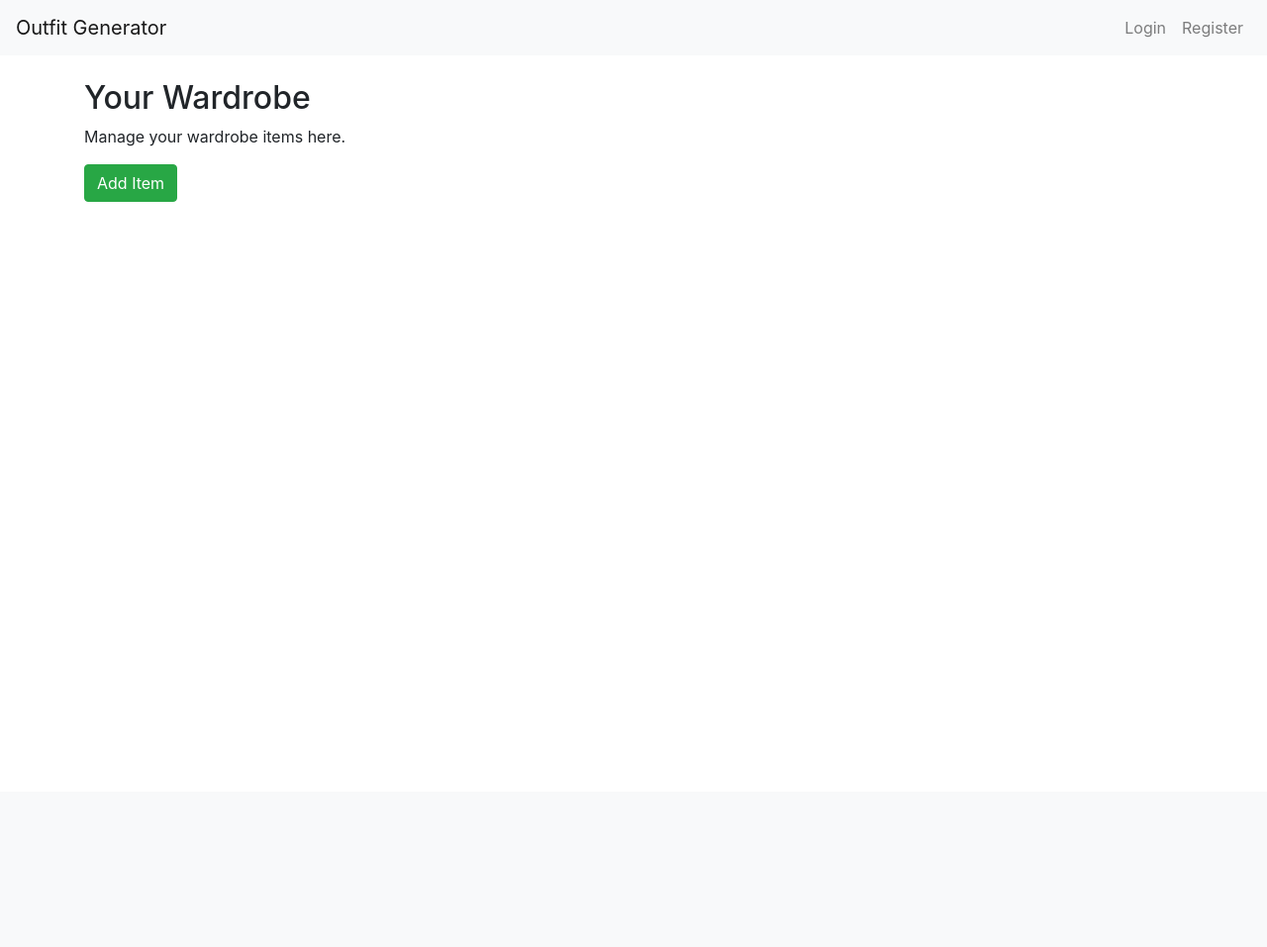
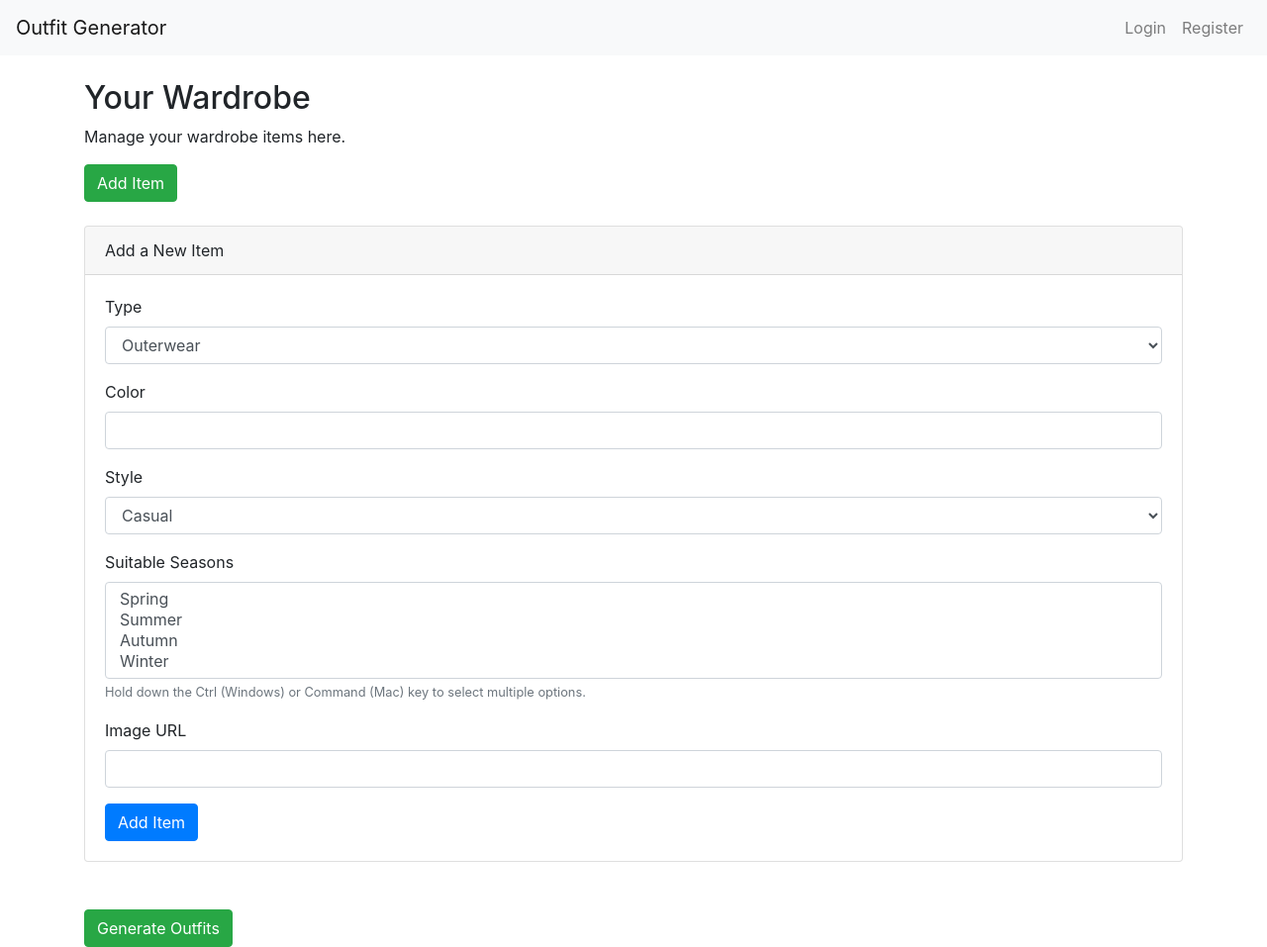
Before and after one commit to SShasholko/fashion-outfit-generator-in-Flask, a Flask app: template templates/wardrobe.html in a window 1280 px wide. Shown: the whole page at 99% size. Before the commit the page ends 204 px from the top, so only its background shows below. Run offline with Flask 3, Linux system fonts and the light colour scheme; the template is opened without the code that fills it, so the values that code supplies are empty; some libraries are stand-ins or nearby versions.

Commit message:
Add item to wardrobe, display all users items on wardrobe page

```diff
--- a/app.py
+++ b/app.py
@@ -66,10 +66,69 @@ def register():
         return redirect(url_for('wardrobe', username=session["user"]))
     return render_template('register.html')
 
-@app.route('/wardrobe')
+@app.route('/wardrobe', methods=["GET", "POST"])
 def wardrobe():
-    # Handle displaying the user's wardrobe
-    return render_template('wardrobe.html')
+    # user_name = mongo.db.users.find_one(session.get('user_id'))['_id']
+    # print(user_name)
+    user_id = mongo.db.users.find_one(session.get('user_id'))['_id']
+    if request.method == 'POST':
+        # Handle form submission
+        item_type = request.form['type']
+        color = request.form['color']
+        style = request.form['style']
+        seasons = request.form.getlist('seasons')
+        image_url = request.form['image_url']
+
+        # Insert the new item into the wardrobe collection
+        mongo.db.wardrobe.insert_one({
+            'user_id': ObjectId(user_id),  # Replace with the actual user ID from your session
+            'type': item_type,
+            'color': color,
+            'style': style,
+            'seasons': seasons,
+            'image_url': image_url
+        })
+
+        flash('Item added to your wardrobe!', 'success')
+        return redirect(url_for('wardrobe'))
+
+    # Retrieve the user's wardrobe items from the database
+    wardrobe_items = mongo.db.wardrobe.find({'user_id': user_id})
+    return render_template('wardrobe.html', wardrobe_items=wardrobe_items)
+
+@app.route("/wardrobe/edit/<item_id>", methods=['GET', 'POST'])
+def edit_item(item_id):
+    item = mongo.db.wardrobe.find_one({'_id': ObjectId(item_id)})
+
+    if request.method == 'POST':
+        # Update the item in the database
+        mongo.db.wardrobe.update_one(
+            {'_id': ObjectId(item_id)},
+            {'$set': {
+                'type': request.form['type'],
+                'color': request.form['color'],
+                'style': request.form['style'],
+                'weather': request.form['weather'],
+                'image_url': request.form['image_url']
+            }}
+        )
+        flash('Item updated successfully!', 'success')
+        return redirect(url_for('wardrobe'))
+
+    return render_template('edit_item.html', item=item)
+
+@app.route("/wardrobe/delete/<item_id>", methods=['POST'])
+def delete_item(item_id):
+    mongo.db.wardrobe.delete_one({'_id': ObjectId(item_id)})
+    flash('Item deleted successfully!', 'success')
+    return redirect(url_for('wardrobe'))
+
+
+
+
+
+
+
 
 @app.route('/outfit_suggestions')
 def outfit_suggestions():
--- a/templates/wardrobe.html
+++ b/templates/wardrobe.html
@@ -6,6 +6,91 @@
         <p>Manage your wardrobe items here.</p>
         <button class="btn btn-success" onclick="addItem()">Add Item</button>
         <!-- Display wardrobe items in a table or a grid -->
+
+        <div class="card my-4">
+            <div class="card-header">
+                Add a New Item
+            </div>
+            <div class="card-body">
+                <form method="POST" action="{{ url_for('wardrobe') }}">
+                    <div class="form-group">
+                        <label for="type">Type</label>
+                        <select id="type" name="type" class="form-control">
+                            <option value="Outerwear">Outerwear</option>
+                            <option value="Top">Top</option>
+                            <option value="Dress">Dress</option>
+                            <option value="Bottom">Bottom</option>
+                            <option value="Shoes">Shoes</option>
+                            <option value="Accessory">Accessory</option>
+                        </select>
+                    </div>
+                    <div class="form-group">
+                        <label for="color">Color</label>
+                        <input type="text" id="color" name="color" class="form-control">
+                    </div>
+
+                    <div class="form-group">
+                        <label for="style">Style</label>
+                        <select id="style" name="style" class="form-control">
+                            <option value="Casual">Casual</option>
+                            <option value="Formal">Formal</option>
+                            <option value="Semi-Formal">Semi-Formal</option>
+                            <option value="Athletic">Athletic</option>
+                        </select>
+                    </div>
+
+                    <div class="form-group">
+                        <label for="seasons">Suitable Seasons</label>
+                        <select id="seasons" name="seasons" class="form-control" multiple>
+                            <option value="Spring">Spring</option>
+                            <option value="Summer">Summer</option>
+                            <option value="Autumn">Autumn</option>
+                            <option value="Winter">Winter</option>
+                        </select>
+                        <small class="form-text text-muted">Hold down the Ctrl (Windows) or Command (Mac) key to select multiple options.</small>
+                    </div>
+
+
+
+                    <div class="form-group">
+                        <label for="image_url">Image URL</label>
+                        <input type="text" id="image_url" name="image_url" class="form-control">
+                    </div>
+                    <button type="submit" class="btn btn-primary">Add Item</button>
+                </form>
+            </div>
+        </div>
+
+        <!-- Wardrobe Items -->
+        <div class="row">
+            {% for item in wardrobe_items %}
+            <div class="col-md-4">
+                <div class="card mb-4">
+                    <img class="card-img-top" src="{{ item.image_url or url_for('static', filename='images/default_item.png') }}" alt="Item Image">
+                    <div class="card-body">
+                        <h5 class="card-title">{{ item.type }}</h5>
+                        <p class="card-text">Color: {{ item.color }}</p>
+                        <p class="card-text">Style: {{ item.style }}</p>
+                        <p class="card-text">Suitable for: {{ item.weather }}</p>
+                        <a href="{{ url_for('edit_item', item_id=item._id) }}" class="btn btn-warning">Edit</a>
+                        <form method="POST" action="{{ url_for('delete_item', item_id=item._id) }}" style="display:inline;">
+                            <button type="submit" class="btn btn-danger" onclick="return confirm('Are you sure you want to delete this item?');">Delete</button>
+                        </form>
+                    </div>
+                </div>
+            </div>
+            {% endfor %}
+        </div>
+
+        <!-- Button to Generate Outfits -->
+        <div class="mt-4">
+            <a href="#" class="btn btn-success">Generate Outfits</a>
+        </div>
+
+
+
+
+
     </div>
 </div>
 {% endblock %}
```
Also changed, not shown: templates/edit_item.html (added, +39 -0 lines).
